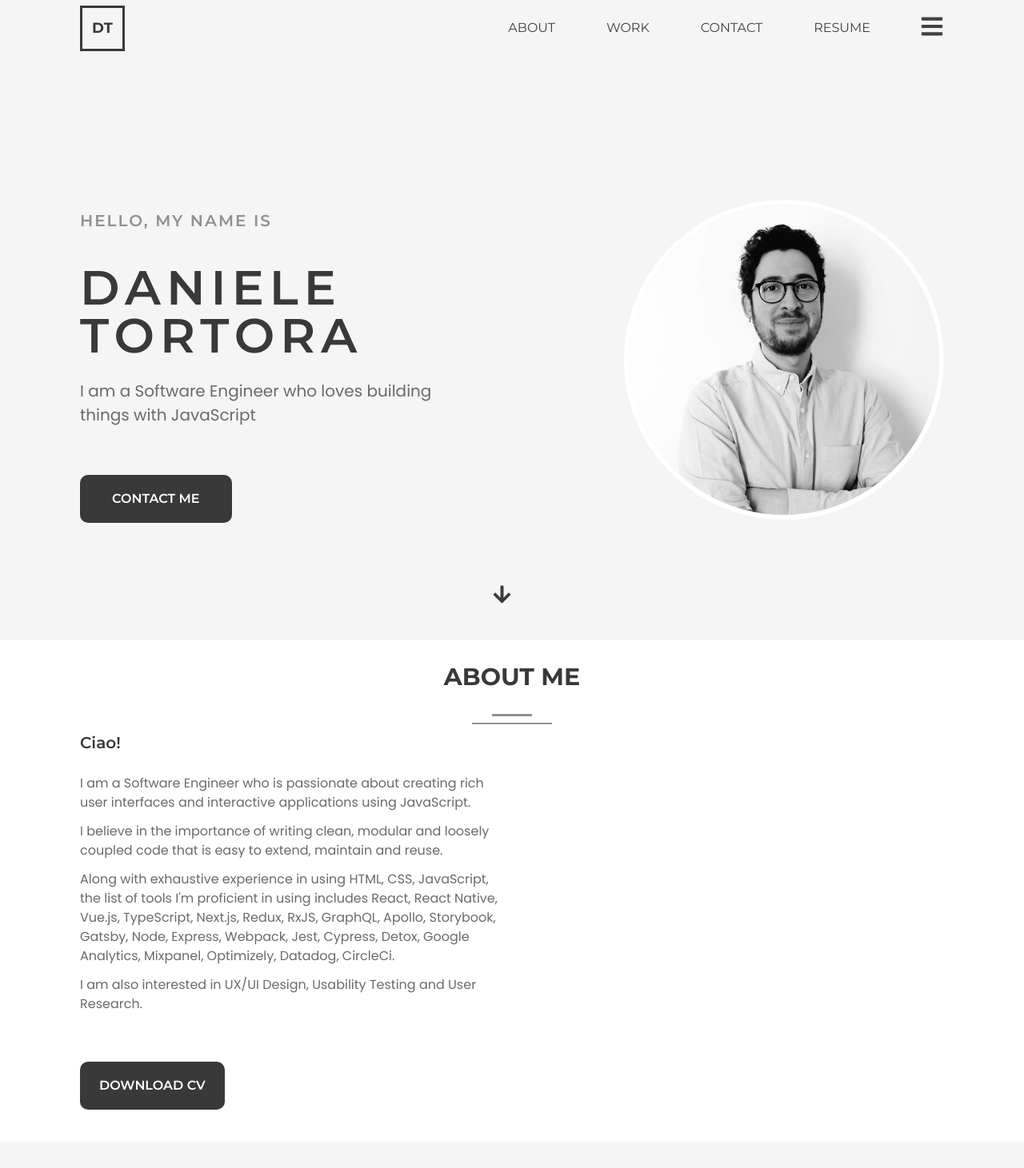
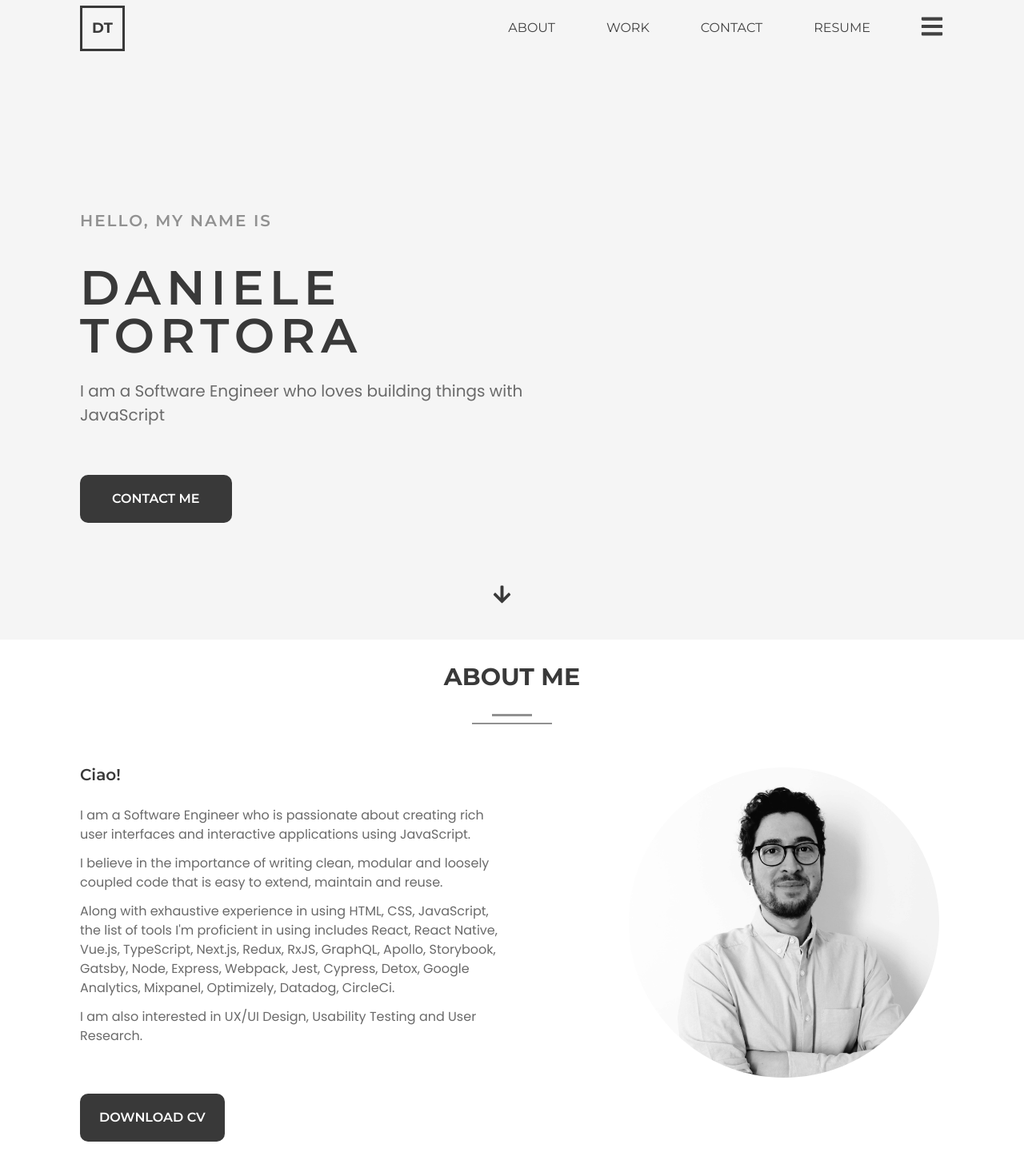
Before and after one commit to floroz/portfolio-v2, a Next.js app: page / in a window 1280 px wide. Shown: the top 1461 px of the page at 80% size. Built offline with nearby package versions, Linux system fonts and the light colour scheme.

Commit message:
move img to about page

```diff
--- a/src/components/About/About.styled.tsx
+++ b/src/components/About/About.styled.tsx
@@ -1,5 +1,5 @@
 import styled from "@emotion/styled";
-import { mqMedium, mqXLarge } from "styles";
+import { mqLarge, mqMedium, mqXLarge } from "styles";
 
 export const Section = styled.section`
   position: relative;
@@ -43,13 +43,68 @@ export const Flexbox = styled.div`
     `}
 `;
 
+export const Grid = styled.div`
+  display: grid;
+  grid-template-columns: 1fr 1fr;
+
+  ${(props) => `
+    margin-top: ${props.theme.spacing.xlarge};
+  `}
+
+  ${mqLarge(`
+    grid-template-columns: 1fr;
+  `)}
+`;
+
+export const ImgCircle = styled.div`
+  grid-column: 2/3;
+  grid-row: 1/2;
+  justify-self: flex-end;
+  border-radius: 50%;
+  overflow: hidden;
+  width: 40rem;
+  height: 40rem;
+  border: 6px solid ${(props) => props.theme.colors.white};
+  position: relative;
+
+  ${mqXLarge(`
+    width: 35rem;
+    height: 35rem;
+  `)}
+
+  ${mqLarge(`
+    grid-column: 1/2;
+    grid-row: 1/2;
+    justify-self: center;
+    width: 25rem;
+    height: 25rem;
+  `)}
+`;
+
+export const Img = styled.img`
+  display: block;
+  transform: scale(1.8) translate(10px, 30px);
+`;
+
 export const TextContainer = styled.div`
+  grid-column: 1/2;
+  grid-row: 1/2;
   display: flex;
   flex-direction: column;
   align-self: flex-start;
   justify-content: flex-start;
   align-items: flex-start;
-  width: 50%;
+  width: 100%;
+
+  ${(props) => `
+
+  ${mqLarge(`
+    grid-column: 1/2;
+    grid-row: 2/3;
+
+  `)}
+
+  `}
 `;
 
 export const SubTitle = styled.p`
--- a/src/components/About/About.tsx
+++ b/src/components/About/About.tsx
@@ -8,6 +8,9 @@ import {
   SubTitle,
   Flexbox,
   TextContainer,
+  ImgCircle,
+  Img,
+  Grid,
 } from "./About.styled";
 
 const About = () => {
@@ -15,20 +18,27 @@ const About = () => {
     <Section id="about">
       <Flexbox>
         <Heading2>About Me</Heading2>
+        <Grid>
+          <ImgCircle>
+            <Img
+              src="/images/profilepic.jpeg"
+              alt="Daniele Tortora Software Engineer"
+            />
+          </ImgCircle>
           <TextContainer>
             <SubTitle>Ciao!</SubTitle>
             <Text>
-            I am a Software Engineer who is passionate about creating rich user
-            interfaces and interactive applications using JavaScript.
+              I am a Software Engineer who is passionate about creating rich
+              user interfaces and interactive applications using JavaScript.
             </Text>
             <Text>
               I believe in the importance of writing clean, modular and loosely
               coupled code that is easy to extend, maintain and reuse.
             </Text>
             <Text>
-            Along with exhaustive experience in using HTML, CSS, JavaScript, the
-            list of tools I'm proficient in using includes React, React Native,
-            Vue.js, TypeScript, Next.js, Redux, RxJS, GraphQL, Apollo,
+              Along with exhaustive experience in using HTML, CSS, JavaScript,
+              the list of tools I'm proficient in using includes React, React
+              Native, Vue.js, TypeScript, Next.js, Redux, RxJS, GraphQL, Apollo,
               Storybook, Gatsby, Node, Express, Webpack, Jest, Cypress, Detox,
               Google Analytics, Mixpanel, Optimizely, Datadog, CircleCi.
             </Text>
@@ -40,6 +50,7 @@ const About = () => {
               Download CV
             </CTALink>
           </TextContainer>
+        </Grid>
       </Flexbox>
     </Section>
   );
--- a/src/components/Hero/Hero.styled.tsx
+++ b/src/components/Hero/Hero.styled.tsx
@@ -112,32 +112,6 @@ export const P = styled.p`
   `}
 `;
 
-export const ImgCircle = styled.div`
-  justify-self: flex-end;
-  border-radius: 50%;
-  overflow: hidden;
-  width: 40rem;
-  height: 40rem;
-  border: 6px solid ${(props) => props.theme.colors.white};
-  position: relative;
-
-  ${mqXLarge(`
-    width: 35rem;
-    height: 35rem;
-  `)}
-
-  ${mqLarge(`
-    justify-self: center;
-    width: 25rem;
-    height: 25rem;
-  `)}
-`;
-
-export const Img = styled.img`
-  display: block;
-  transform: scale(1.8) translate(10px, 30px);
-`;
-
 export const ArrowDown = styled.div`
   right: 50%;
   bottom: 5%;
--- a/src/components/Hero/Hero.tsx
+++ b/src/components/Hero/Hero.tsx
@@ -5,14 +5,11 @@ import {
   Grid,
   P,
   Span,
-  Img,
-  ImgCircle,
   Intro,
   ArrowDown,
   Link,
 } from "./Hero.styled";
 import { FaArrowDown } from "react-icons/fa";
-import CTALink from "shared/CTALink";
 
 const Hero = () => {
   return (
@@ -31,12 +28,6 @@ const Hero = () => {
               Contact Me
             </Link>
           </Intro>
-          <ImgCircle>
-            <Img
-              src="/images/profilepic.jpeg"
-              alt="Daniele Tortora Software Engineer"
-            />
-          </ImgCircle>
           <ArrowDown>
             <FaArrowDown />
           </ArrowDown>
```
Lines whose indentation alone changed are shown as unchanged.
